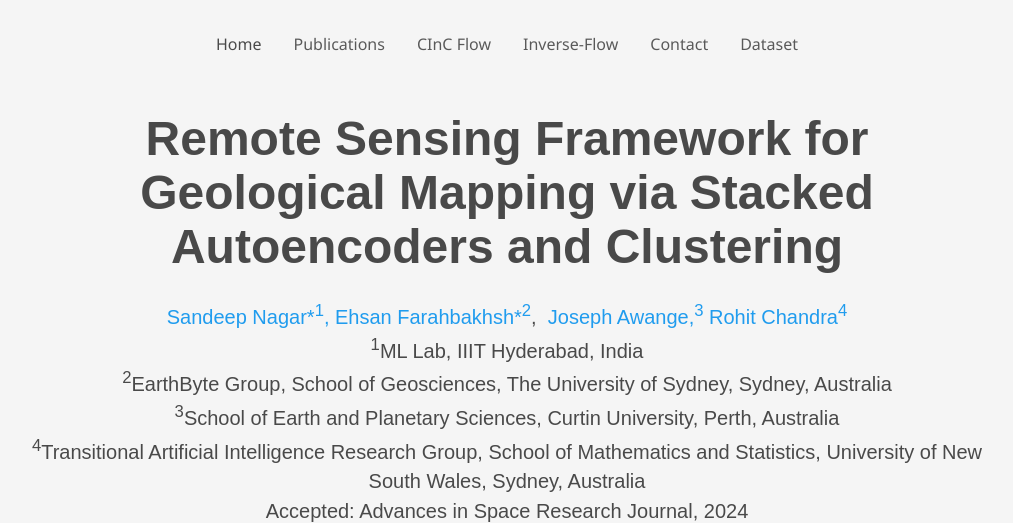
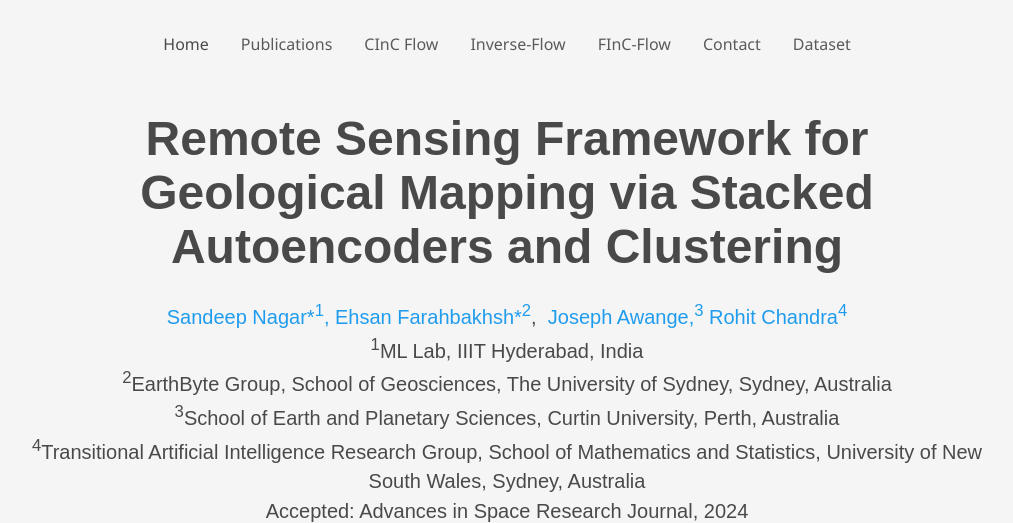
Before and after one commit to Naagar/projectPage_stackedAE4Geo, a plain HTML site: page index.html in a window 1280 px wide. Shown: the top 523 px of the page, without its empty margins (133-1146 px from the left). Drawn offline with nearby package versions, Linux system fonts and the light colour scheme; some icons are missing; a web font is replaced by a local one.

Commit message:
Update index.html
added FincFlow

```diff
--- a/index.html
+++ b/index.html
@@ -62,6 +62,9 @@
             </li>
             <li>
               <a href="https://naagar.github.io/projectPage_InverseFlow/">Inverse-Flow</a>
+            </li>
+            <li>
+              <a href="https://naagar.github.io/project_page_FInCFlow/">FInC-Flow</a>
             </li>
             <li>
               <a href="https://researchweb.iiit.ac.in/~sandeep.nagar/">Contact</a>
```
